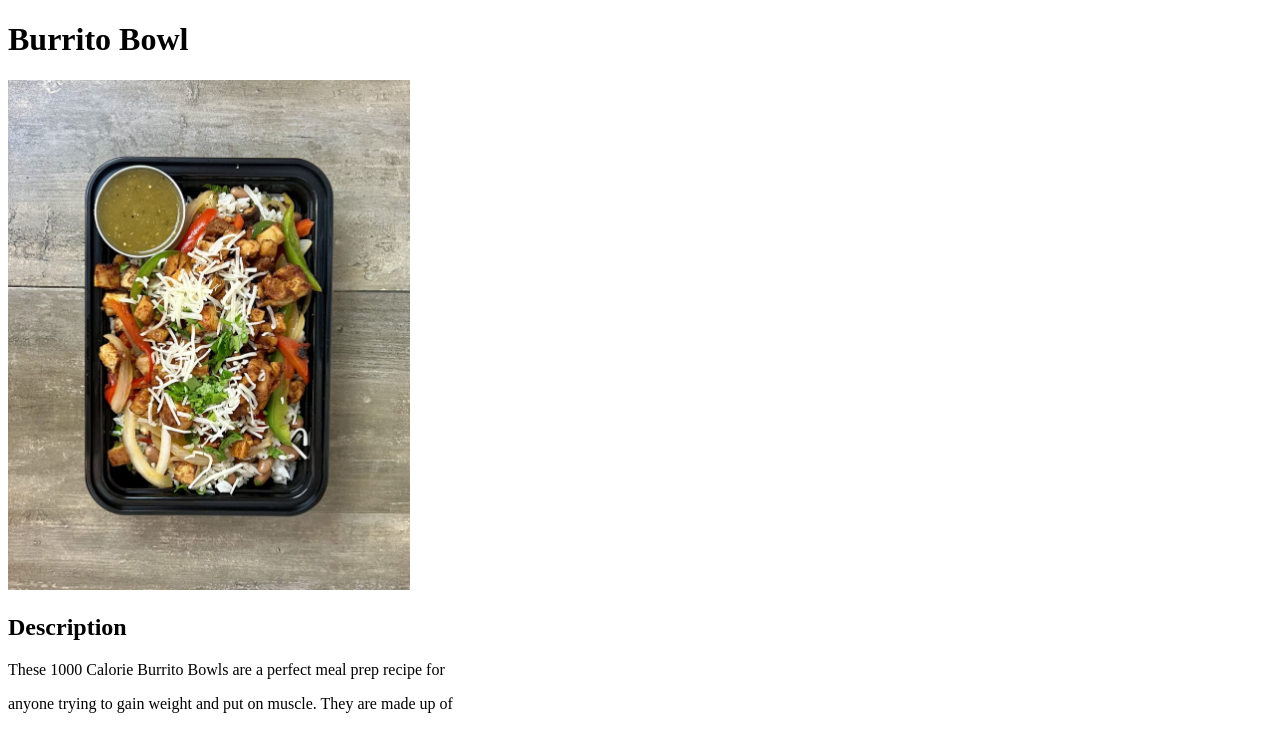
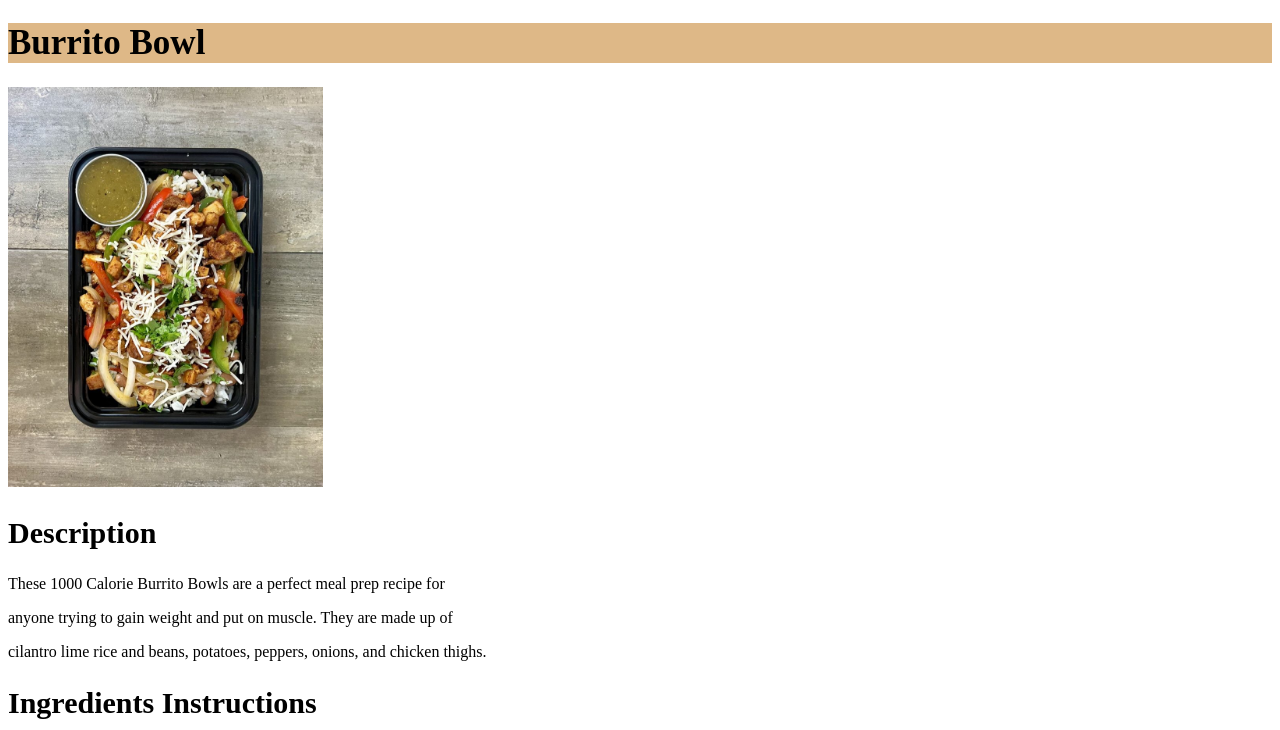
Before and after one commit to smoovemelon/odin-recipes, a plain HTML site: page recipes/burrito_bowl.html in a window 1280 px wide. Shown: the top 730 px of the page. Drawn offline with Linux system fonts and the light colour scheme.

Commit message:
Adjusted header sizes

```diff
--- a/recipes/burrito_bowl.css
+++ b/recipes/burrito_bowl.css
@@ -0,0 +1,17 @@
+h1 {
+    font-size: 35px;
+    background-color: burlywood
+}
+
+#bowl {
+    height: 400px;
+    width: auto;
+}
+
+h2 {
+    font-size: 30px;
+}
+
+h3 {
+    font-style: italic;
+}
--- a/recipes/burrito_bowl.html
+++ b/recipes/burrito_bowl.html
@@ -12,8 +12,7 @@
 
         <h1>Burrito Bowl</h1>
 
-        <img src="../images/burritobowl.jpg"
-        height="510">
+        <img id="bowl" src="../images/burritobowl.jpg" alt="burrito bowl">
 
         <h2>Description</h2>
 
```
